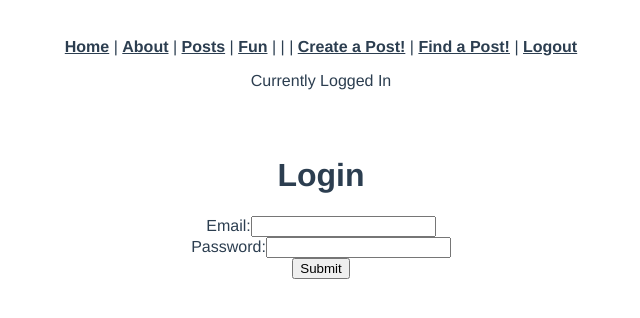
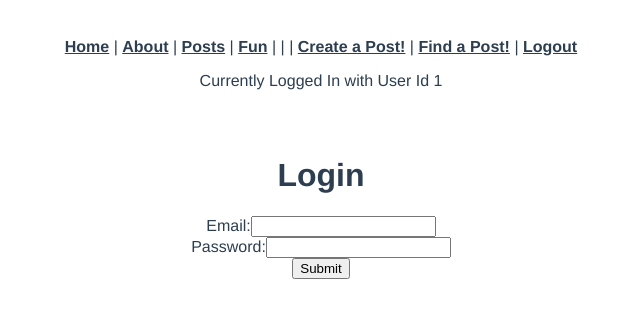
Before and after one commit to sdelorme/blog-frontend-app, a Vue app: page /login in a window 1280 px wide. Shown: the top 318 px of the page, without its empty margins (319-959 px from the left). Built offline with nearby package versions, Linux system fonts and the light colour scheme; sample sign-in values are in the browser's storage.

Commit message:
adds user authorization for edit post button on show page

```diff
--- a/src/App.vue
+++ b/src/App.vue
@@ -18,7 +18,7 @@
       <router-link to="/posts/:id" v-if="isLoggedIn()">Find a Post!</router-link>
       |
       <router-link to="/logout" v-if="isLoggedIn()">Logout</router-link>
-      <p v-if="isLoggedIn()">Currently Logged In</p>
+      <p v-if="isLoggedIn()">Currently Logged In with User Id {{ currentUserId() }}</p>
       <p v-else>User needs to sign in!</p>
     </div>
     <router-view />
@@ -55,6 +55,10 @@ export default {
       console.log("user is logged in!");
       if (localStorage.getItem("jwt")) return true;
     },
+    currentUserId: function () {
+      console.log("stored user id")
+      return localStorage.getItem("user_id");
+    },
   },
 };
 </script>
--- a/src/views/Login.vue
+++ b/src/views/Login.vue
@@ -42,6 +42,7 @@ export default {
         .then((response) => {
           axios.defaults.headers.common["Authorization"] = "Bearer " + response.data.jwt;
           localStorage.setItem("jwt", response.data.jwt);
+          localStorage.setItem("user_id", response.data.user_id);
           this.$router.push("/");
         })
         .catch((error) => {
--- a/src/views/Logout.vue
+++ b/src/views/Logout.vue
@@ -9,6 +9,7 @@ export default {
   created: function () {
     delete axios.defaults.headers.common["Authorization"];
     localStorage.removeItem("jwt");
+    localStorage.removeItem("user_id");
     this.$router.push("/");
   },
 };
--- a/src/views/PostsEdit.vue
+++ b/src/views/PostsEdit.vue
@@ -30,6 +30,7 @@ export default {
       title: "",
       body: "",
       image: "",
+      userId: "",
     };
   },
   created: function () {
@@ -38,6 +39,7 @@ export default {
       this.title = response.data.title;
       this.body = response.data.body;
       this.image = response.data.image;
+      this.UserId = response.data.user_id;
     });
   },
   methods: {
--- a/src/views/PostsShow.vue
+++ b/src/views/PostsShow.vue
@@ -7,7 +7,9 @@
     <hr />
     <img v-bind:src="post.image" />
     <hr />
-    <router-link v-bind:to="`/posts/${this.$route.params.id}/edit`">Edit Post</router-link>
+    <div v-if="post.user_id == $parent.currentUserId()">
+      <router-link v-bind:to="`/posts/${this.$route.params.id}/edit`">Edit Post</router-link>
+    </div>
   </div>
 </template>
 
```
